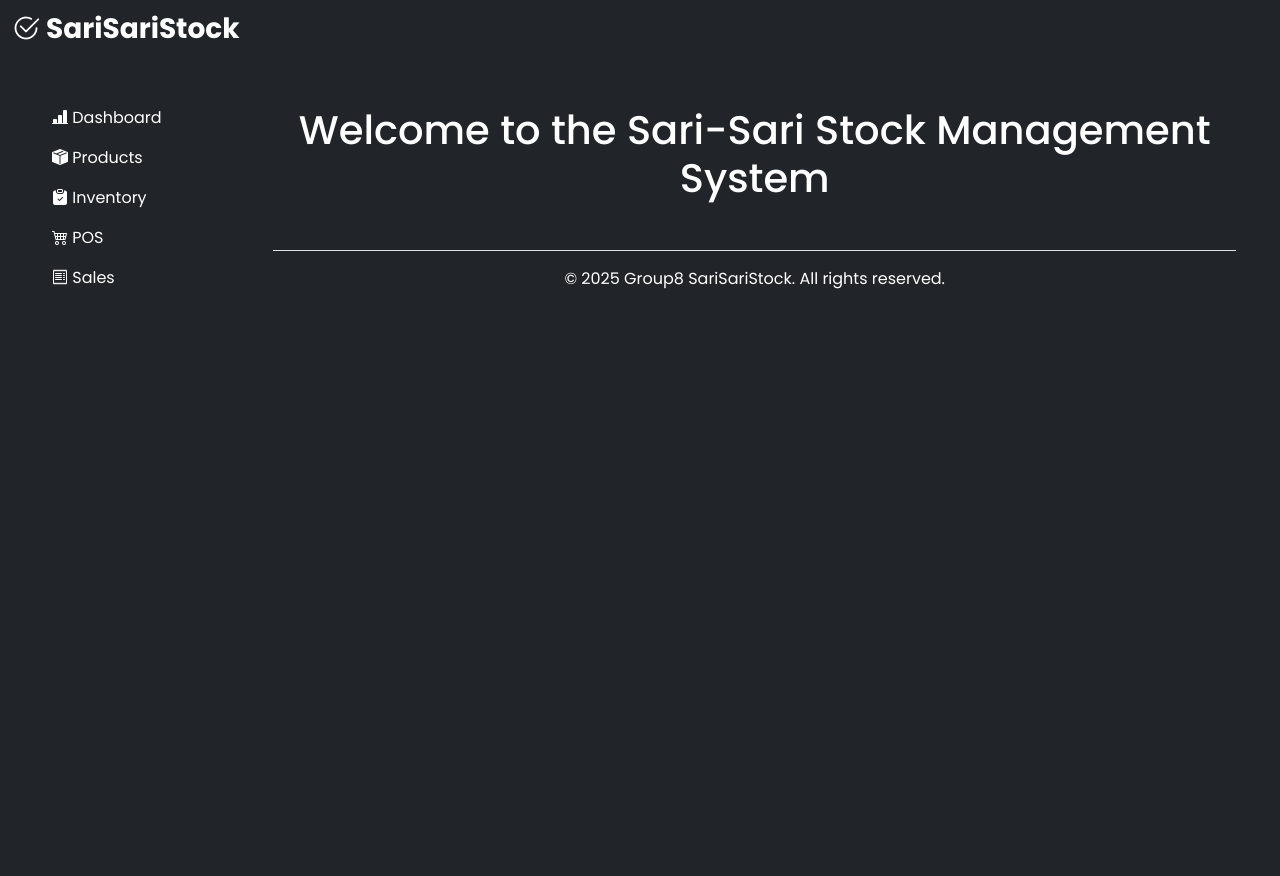
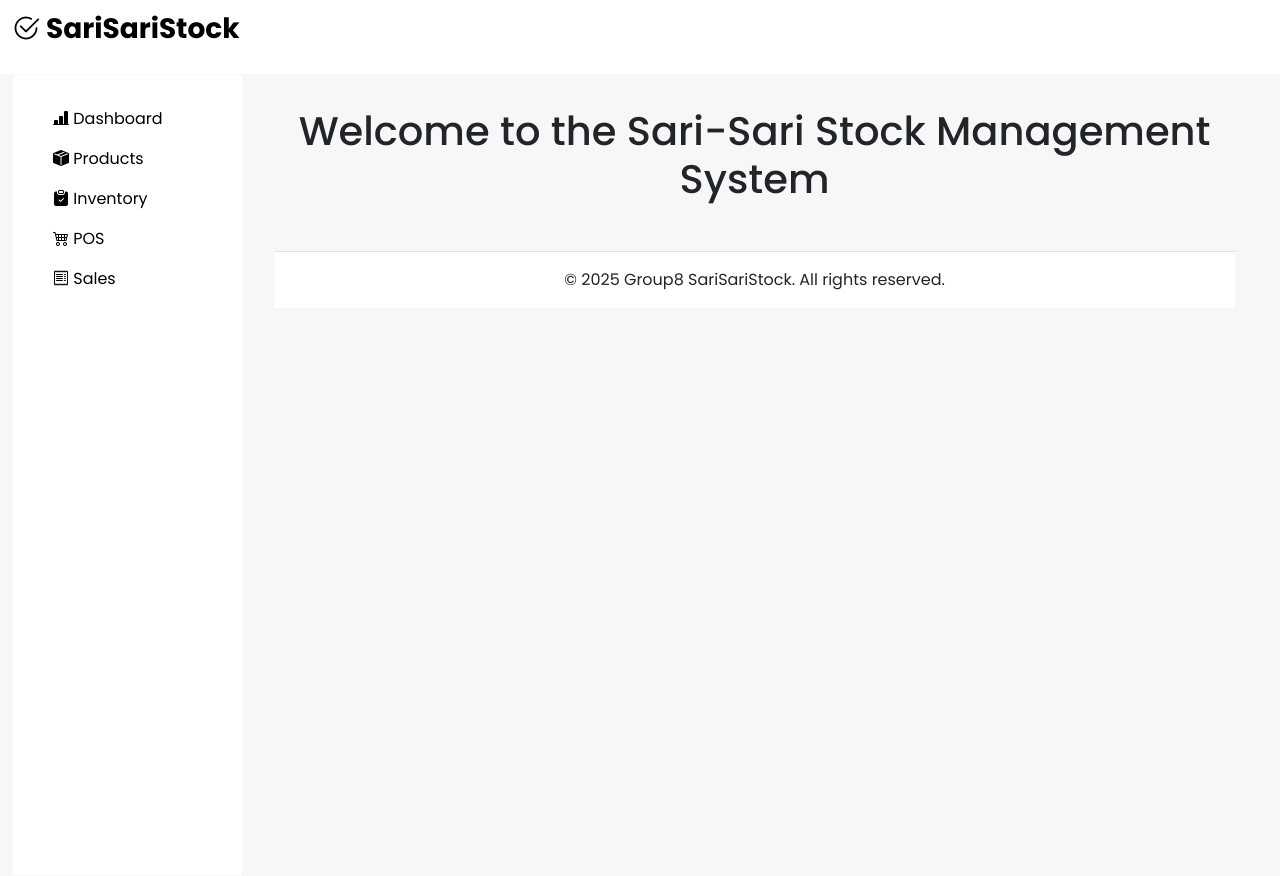
Before and after one commit to resuera123/CSIT327-G6-SariSariStock, a Django app: template SariSariStock/main/templates/main/home.html in a window 1280 px wide. Before the commit the page ends 289 px from the top, so only its background shows below. Run offline with Django 5.2, Linux system fonts and the light colour scheme; the template is opened without the code that fills it, so the values that code supplies are empty.

Commit message:
feature(sarisaristock): updated CSS

```diff
--- a/SariSariStock/main/templates/main/base.html
+++ b/SariSariStock/main/templates/main/base.html
@@ -11,17 +11,25 @@
     <title>{% block title %}Sari-Sari Store{% endblock %}</title>
 </head>
 <style>
+    .debugBorder{
+        border: solid transparent 1px;
+    }
+
     body {
     font-family: 'Poppins', sans-serif;
-    background-color: #212529;
+    background: rgb(255, 255, 255)
     }
     .nav-item p{
-        color: white;
+        color: black;
+    }
+
+    .navigationBar{
+        background: white;
     }
 </style>
-<body >
-    <nav class="navbar navbar-expand-lg navbar-dark bg-dark fw-bold" id="nav">
-        <div class="container-fluid">
+<body>
+    <nav class="navbar navbar-expand-lg navbar-dark fw-bold" id="nav">
+        <div class="container-fluid navigationBar">
             <div>
                 <ul class="navbar-nav">
                     <li class="nav-item">
@@ -32,9 +40,9 @@
             <div>
                 <ul class="navbar-nav">
                     {% if user.is_authenticated %}
-                    <span class="navbar-text">Logged in as {{user.first_name}} | </span>
+                    <span class="navbar-text" style="color:#212529">Logged in as {{user.first_name}} | </span>
                     <li class="nav-item">
-                        <a class="nav-link" href="/logout/">Logout &nbsp; <i class="bi bi-box-arrow-in-left"></i></a>
+                        <a class="nav-link" href="/logout/" style="color:#212529">Logout &nbsp; <i class="bi bi-box-arrow-in-left"></i></a>
                     </li>
                     {% else %}
                     &nbsp;
@@ -43,11 +51,11 @@
             </div>
         </div>
     </nav>
-    <div class="container-fluid">
+    <div class="container-fluid debugBorder" style="background: rgb(247, 247, 247);">
         {% block content %}
         {% endblock %}
         {% if request.path == '/login/' %}
-        <footer class="bg-dark text-white text-center border-top mt-5 py-3">
+        <footer class="bg-white text-dark text-center border-top mt-5 py-3">
             &copy; 2025 Group8 SariSariStock. All rights reserved.
         </footer>
         {% endif %}
--- a/SariSariStock/main/templates/main/home.html
+++ b/SariSariStock/main/templates/main/home.html
@@ -25,35 +25,55 @@
     flex-grow: 1;
     padding: 2rem;
   }
+  .sidebarStyle{
+    background: white;
+  }
+  .sidebarStyle a{
+    color: black;
+    border-radius: 10px;
+    transition: background 0.1s ease;
+  }
+
+  .sidebarStyle a:hover{
+    color: black;
+    background: rgb(187, 187, 187);
+    border-radius: 10px;
+  }
+
+  .sidebarStyle a:focus{
+    color: black;
+    background: rgb(131, 131, 131);
+    border-radius: 10px;
+  }
 </style>
 
 <!-- SideBar -->
 <div class="layout">
-  <div class="sidebar">
+  <div class="sidebar sidebarStyle">
     <ul class="nav flex-column">
       <li class="nav-item">
-        <a class="nav-link text-white" href="#"><i class="bi bi-bar-chart-line-fill"></i> Dashboard</a>
+        <a class="nav-link " href="#"><i class="bi bi-bar-chart-line-fill"></i> Dashboard</a>
       </li>
       <li class="nav-item">
-        <a class="nav-link text-white" href="#"><i class="bi bi-box-seam-fill"></i> Products</a>
+        <a class="nav-link" href="#"><i class="bi bi-box-seam-fill"></i> Products</a>
       </li>
       <li class="nav-item">
-        <a class="nav-link text-white" href="#"><i class="bi bi-clipboard-check-fill"></i> Inventory</a>
+        <a class="nav-link" href="#"><i class="bi bi-clipboard-check-fill"></i> Inventory</a>
       </li>
       <li class="nav-item">
-        <a class="nav-link text-white" href="#"><i class="bi bi-cart4"></i> POS</a>
+        <a class="nav-link" href="#"><i class="bi bi-cart4"></i> POS</a>
       </li>
       <li class="nav-item">
-        <a class="nav-link text-white" href="#"><i class="bi bi-receipt"></i> Sales</a>
+        <a class="nav-link" href="#"><i class="bi bi-receipt"></i> Sales</a>
       </li>
     </ul>
   </div>
 
   <!-- Main content -->
-  <div class="main-content text-white">
+  <div class="main-content text-dark">
     <h1 class="text-center mb-5">Welcome to the Sari-Sari Stock Management System</h1>
 
-    <footer class="bg-dark text-white text-center border-top mt-5 py-3">
+    <footer class="bg-white text-dark text-center border-top mt-5 py-3">
       &copy; 2025 Group8 SariSariStock. All rights reserved.
     </footer>
   </div>
```
Also changed, not shown: SariSariStock/main/templates/registration/login.html (+25 -2 lines), SariSariStock/main/templates/registration/sign_up.html (+25 -1 lines).
